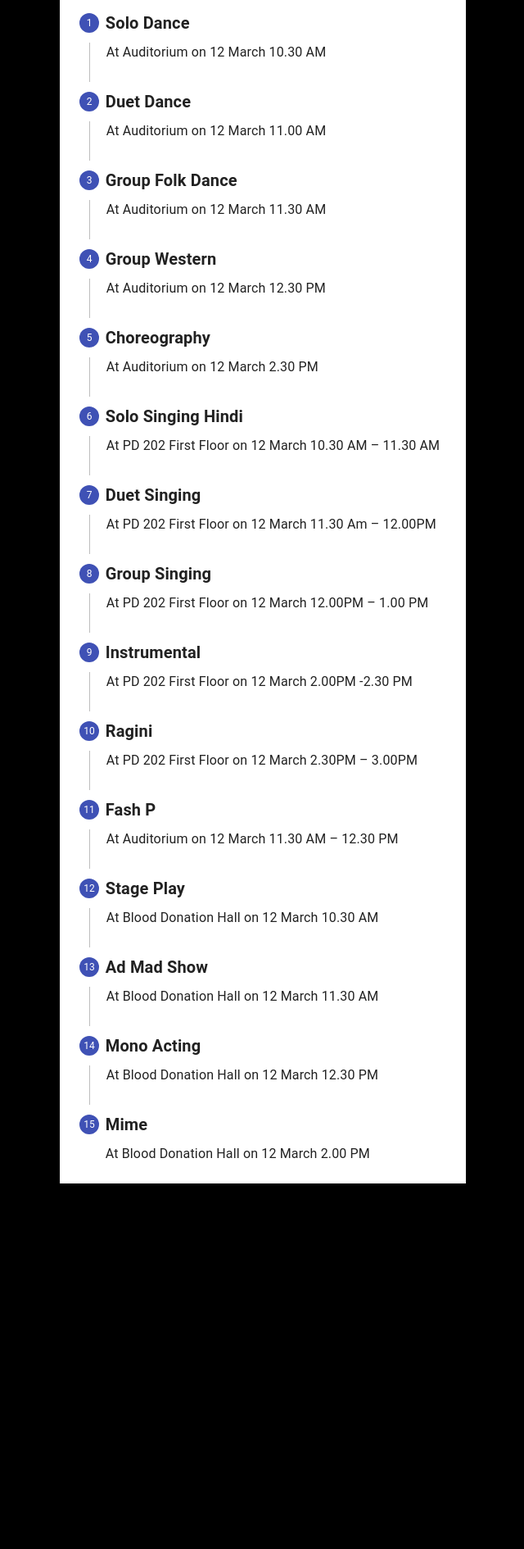
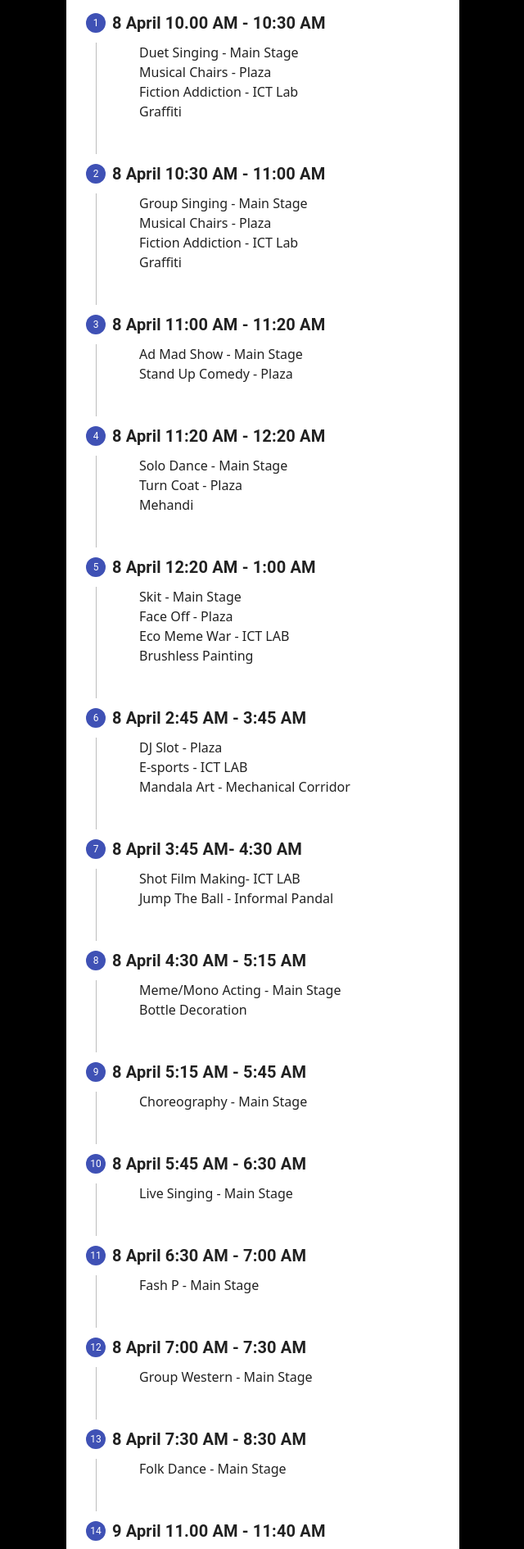
Before and after one commit to naveen8801/enchante-2022, a React (Create React App) app: page /schedule in a window 1280 px wide. Shown: the part 340-2230 px from the top of the page at 82% size, without its empty margins (319-959 px from the left). Before the commit the page ends 1816 px from the top, so only its background shows below. Built offline with nearby package versions, Linux system fonts and the light colour scheme.

Commit message:
schedule updated

```diff
--- a/src/pages/Schedule.js
+++ b/src/pages/Schedule.js
@@ -44,14 +44,14 @@
     fontWeight: '500',
   },
   content: {
-    width: '60%',
+    width: '80%',
     padding: '2rem',
     marginTop: '1rem',
     display: ' flex',
     alignItems: 'center',
     justifyContent: 'center',
     ['@media (max-width:780px)']: {
-      width: '80%',
+      width: '90%',
     },
   },
   RegisterationHeading: {
@@ -71,96 +71,184 @@
     {
       name: 'Solo Dance',
       venue: 'Auditorium',
-      date: '12 March 10.30 AM',
+      date: '8 April 10.00 AM - 10:30 AM',
+      data: [
+        'Duet Singing - Main Stage',
+        'Musical Chairs - Plaza',
+        'Fiction Addiction - ICT Lab',
+        'Graffiti',
+      ],
     },
     {
       name: 'Duet Dance',
       venue: 'Auditorium',
-      date: '12 March 11.00 AM',
+      date: '8 April 10:30 AM - 11:00 AM',
+      data: [
+        'Group Singing - Main Stage',
+        'Musical Chairs - Plaza',
+        'Fiction Addiction - ICT Lab',
+        'Graffiti',
+      ],
     },
     {
       name: 'Group Folk Dance',
       venue: 'Auditorium',
-      date: '12 March 11.30 AM',
+      date: '8 April 11:00 AM - 11:20 AM',
+      data: ['Ad Mad Show - Main Stage', 'Stand Up Comedy - Plaza'],
     },
     {
       name: 'Group Western',
       venue: 'Auditorium',
-      date: '12 March 12.30 PM',
+      date: '8 April 11:20 AM - 12:20 AM',
+      data: ['Solo Dance - Main Stage', 'Turn Coat - Plaza', 'Mehandi'],
     },
     {
       name: 'Choreography',
       venue: 'Auditorium',
-      date: '12 March 2.30 PM',
+      date: '8 April 12:20 AM - 1:00 AM',
+      data: [
+        'Skit - Main Stage',
+        'Face Off - Plaza',
+        'Eco Meme War - ICT LAB',
+        'Brushless Painting',
+      ],
     },
     {
       name: 'Solo Singing Hindi',
       venue: 'PD 202 First Floor',
-      date: '12 March 10.30 AM – 11.30 AM',
+      date: '8 April 2:45 AM - 3:45 AM',
+      data: [
+        'DJ Slot - Plaza',
+        'E-sports - ICT LAB',
+        'Mandala Art - Mechanical Corridor',
+      ],
     },
     {
       name: 'Duet Singing',
       venue: 'PD 202 First Floor',
-      date: '12 March 11.30 Am – 12.00PM',
+      date: '8 April 3:45 AM- 4:30 AM',
+      data: ['Shot Film Making- ICT LAB', 'Jump The Ball - Informal Pandal'],
     },
     {
       name: 'Group Singing',
       venue: 'PD 202 First Floor',
-      date: '12 March 12.00PM – 1.00 PM',
+      date: '8 April 4:30 AM - 5:15 AM',
+      data: ['Meme/Mono Acting - Main Stage', 'Bottle Decoration'],
     },
     {
       name: 'Instrumental',
       venue: 'PD 202 First Floor',
-      date: '12 March 2.00PM -2.30 PM',
+      date: '8 April 5:15 AM - 5:45 AM',
+      data: ['Choreography - Main Stage'],
     },
     {
       name: 'Ragini',
       venue: 'PD 202 First Floor',
-      date: '12 March 2.30PM – 3.00PM',
+      date: '8 April 5:45 AM - 6:30 AM',
+      data: ['Live Singing - Main Stage'],
     },
     {
       name: 'Fash P',
       venue: 'Auditorium',
-      date: '12 March 11.30 AM – 12.30 PM',
+      date: '8 April 6:30 AM - 7:00 AM',
+      data: ['Fash P - Main Stage'],
     },
     {
       name: 'Stage Play',
       venue: 'Blood Donation Hall',
-      date: '12 March 10.30 AM',
+      date: '8 April 7:00 AM - 7:30 AM',
+      data: ['Group Western - Main Stage'],
     },
     {
       name: 'Ad Mad Show',
       venue: 'Blood Donation Hall',
-      date: '12 March 11.30 AM',
+      date: '8 April 7:30 AM - 8:30 AM',
+      data: ['Folk Dance - Main Stage'],
     },
     {
-      name: 'Mono Acting',
-      venue: 'Blood Donation Hall',
-      date: '12 March 12.30 PM',
+      name: 'Solo Dance',
+      venue: 'Auditorium',
+      date: '9 April 11.00 AM - 11:40 AM',
+      data: [
+        'Solo Singing - Main Stage',
+        'Musical Chairs - Plaza',
+        'Vreating Writing - ICT Lab',
+        'Cross The Maze - Main Ground',
+        'Tatto Making - Mechanical Corridor',
+      ],
     },
     {
-      name: 'Mime',
-      venue: 'Blood Donation Hall',
-      date: '12 March 2.00 PM',
+      name: 'Duet Dance',
+      venue: 'Auditorium',
+      date: '9 April 11:40 AM - 12:00 AM',
+      data: [
+        'Instrumental - Main Stage',
+        'Footloose - Plaza',
+        'Treasure Hunt - Main Ground',
+      ],
+    },
+    {
+      name: 'Group Folk Dance',
+      venue: 'Auditorium',
+      date: '9 April 12:00 AM - 1:00 AM',
+      data: [
+        'Stage Play - Main Stage',
+        'DJ Slot - Plaza',
+        'RAP War - Main Ground',
+        'Alfaz - ICT lab',
+        'Paint Your Emotion - ME Corridor',
+      ],
+    },
+    {
+      name: 'Group Western',
+      venue: 'Auditorium',
+      date: '9 April 2:30 AM - 3:15 AM',
+      data: [
+        'Duet Dance - Main Stage',
+        'JAM - Plaza',
+        'Cooking without Gas - Informal Pandal',
+        'Doodling - Mechanical Corridor',
+      ],
+    },
+    {
+      name: 'Duet Singing',
+      venue: 'PD 202 First Floor',
+      date: '9 April 3:15 AM- 4:00 AM',
+      data: ['Price Distribution - Main Stage', 'Flash Mob - Main Ground'],
+    },
+    {
+      name: 'Group Singing',
+      venue: 'PD 202 First Floor',
+      date: '9 April 4:00 AM - 5:00 AM',
+      data: ['DJ Slot - Plaza'],
     },
   ];
 
   return (
     <div className={classes.root}>
       <Typography variant="h3" className={classes.RegisterationHeading}>
-        Audition Schedule
+        Schedule of Enchante 2k22
       </Typography>
       <div className={classes.content}>
-        <Stepper orientation="vertical">
+        <Stepper
+          orientation="vertical"
+          style={{
+            width: '50%',
+          }}
+        >
           {steps.map((step, index) => (
             <Step active={true} key={step.label}>
               <StepLabel>
                 <Typography style={{ fontWeight: 700 }} variant="h6">
-                  {step.name}
+                  {step.date}
                 </Typography>
               </StepLabel>
               <StepContent>
-                <Typography>{`At ${step.venue} on ${step.date}`}</Typography>
+                <ul style={{ listStyle: 'none' }}>
+                  {step.data.map((item, i) => (
+                    <li key={i}>{item}</li>
+                  ))}
+                </ul>
               </StepContent>
             </Step>
           ))}
```
